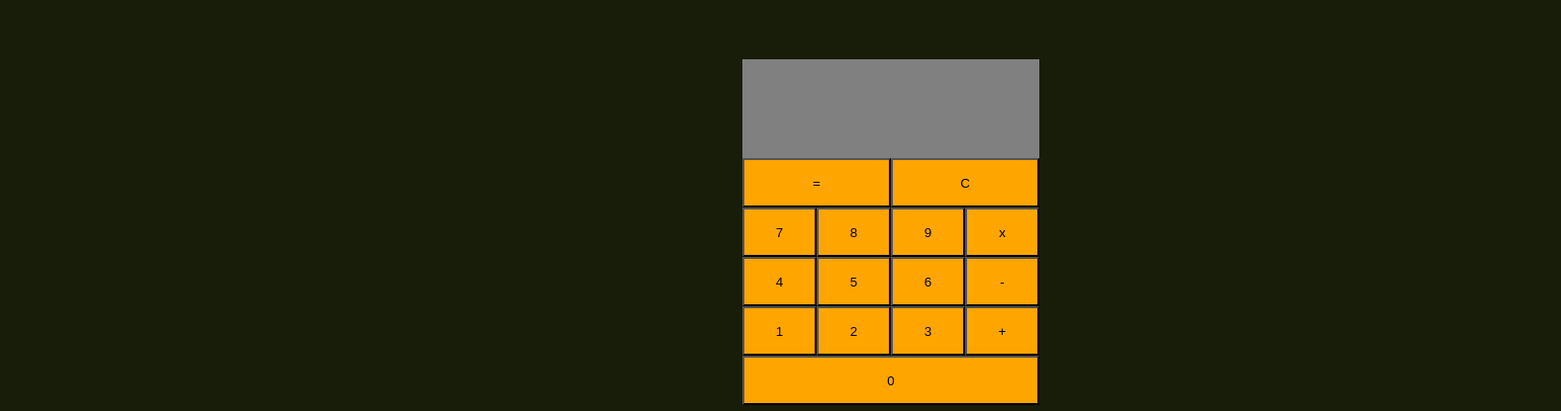
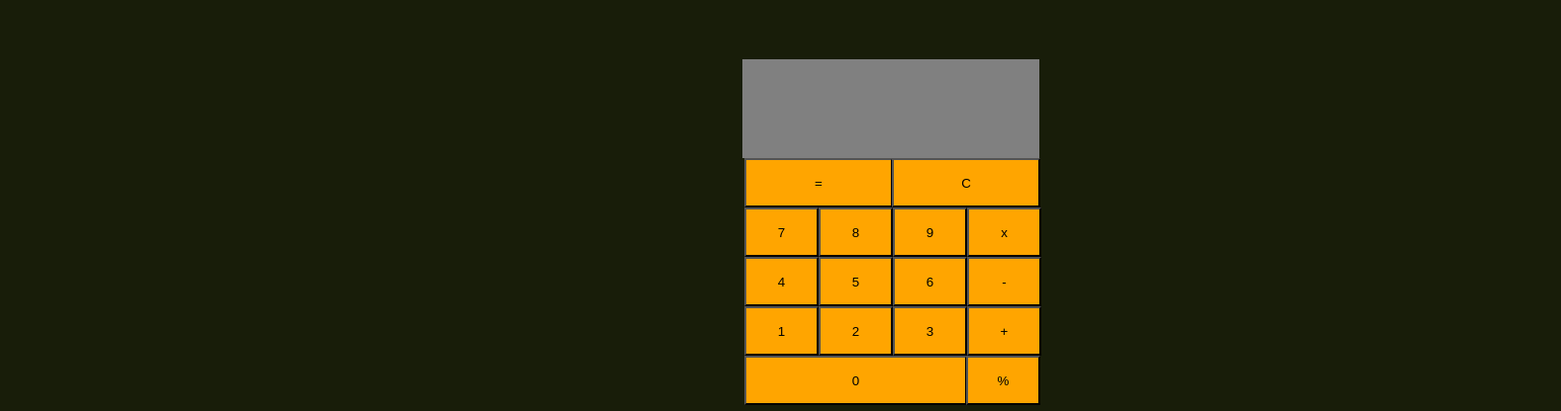
Before and after one commit to Javier19-cmd/Lab_Calculadora, a React (Vite) app in the folder calculadora/: page / in a window 1280 px wide. Shown: the part 340-756 px from the top of the page at 99% size, 1577 px wide, since content can reach past the window. Built offline with nearby package versions, Linux system fonts and the light colour scheme.

Commit message:
agregando la operación módulo

```diff
--- a/calculadora/src/App.css
+++ b/calculadora/src/App.css
@@ -6,14 +6,15 @@ body{
 .Calculadora{
   position: absolute;
   display: flex;
+  left: 77px;
 }
 
 /*Propiedades del botón cero*/
 .Cero{
   position: relative;
-  width: 300px;
+  width: 225px;
   height: 50px;
-  left: 750px;
+  left: 675px;
   top: 600px;
   background: orange;
 }
@@ -141,7 +142,7 @@ body{
   position: relative;
   width: 150px;
   height: 50px;
-  left: -450px;
+  left: -525px;
   top: 400px;
   background: orange;
 }
@@ -151,8 +152,19 @@ body{
   position: relative;
   width: 150px;
   height: 50px;
-  left: -450px;
+  left: -526px;
   top: 400px;
+  background: orange;
+}
+
+
+.Modulo{
+  position: relative;
+  width: 75px;
+  height: 50px;
+  top: 600px;
+  left: -226px;
+  justify-content: center;
   background: orange;
 }
 
--- a/calculadora/src/App.jsx
+++ b/calculadora/src/App.jsx
@@ -23,6 +23,7 @@ import './App.css'
 import suma from './operaciones/suma'
 import resta from './operaciones/resta'
 import multiplicacion from './operaciones/multiplicacion'
+import modulo from './operaciones/modulo'
 
 function App() {
   const [op1, setOp1] = useState('') // Estado de los botones de la calculadora. Guarda el primer valor.
@@ -48,24 +49,11 @@ function App() {
     }
   }
 
-  // Esta función guarda la operación que el usuario presionó.
-  const opera = (e) => {
-    if (operacion === '') {
-      setOperacion(e) // Se guarda el operando que se presionó.
-      // Si en caso no se seleccionó una operación, entonces se pone la operación en el estado.
-    } else {
-      // Si en caso ya hay una operación se settea en otro estado la operación actual.
-      results()
-      setOperacion(e) // Setteando la operación a seguir.
-    }
-  }
-
   // Método que limpia la pantalla de la calculadora.
   const borrar = () => {
     setOp1('')
     setOp2('')
     setOperacion('')
-
   }
 
   // Función que lee las operaciones presionadas.
@@ -73,14 +61,11 @@ function App() {
     if (operacion === '+') { // Apartado de la suma.
       // Este manda a llamar a la suma desde el arhivo suma,
       // que se encuentra en la carpeta de operaciones.
-
       const res = suma(Number(op1), Number(op2))
       // Llenando op1.
       setOp1(res)
       setOp2('')
       setOperacion('')
-
-
     } else if (operacion === '-') { // Apartado de la resta.
       // Este manda a llamar a la operación resta, que se encuentra en la carpeta de operaciones.
       const res = resta(Number(op1), Number(op2))
@@ -92,11 +77,32 @@ function App() {
       // Este manda a llamar a la operación multiplicación,
       // que se encuentra en la carpeta de operaciones.
       // Este manda a llamar a la operación resta, que se encuentra en la carpeta de operaciones.
-      const res = resta(Number(op1), Number(op2))
+      const res = multiplicacion(Number(op1), Number(op2))
       // Llenando op1.
       setOp1(res)
       setOp2('')
       setOperacion('')
+    } else if (operacion === '%') { // Apartado de la operación módulo.
+      // Este manda a llamar a la operación modulo,
+      // que se encuentra en la carpeta de operaciones.
+      // Este manda a llamar a la operación resta, que se encuentra en la carpeta de operaciones.
+      const res = modulo(Number(op1), Number(op2))
+      // Llenando op1.
+      setOp1(res)
+      setOp2('')
+      setOperacion('')
+    }
+  }
+
+  // Esta función guarda la operación que el usuario presionó.
+  const opera = (e) => {
+    if (operacion === '') {
+      setOperacion(e) // Se guarda el operando que se presionó.
+      // Si en caso no se seleccionó una operación, entonces se pone la operación en el estado.
+    } else {
+      // Si en caso ya hay una operación se settea en otro estado la operación actual.
+      results()
+      setOperacion(e) // Setteando la operación a seguir.
     }
   }
 
@@ -140,6 +146,8 @@ function App() {
         <button className='Menos' onClick= { () => { opera('-') } } >-</button>
         { /* Botón para la multiplicación */ }
         <button className='Multiplicacion' onClick= { () => { opera('*') } } >x</button>
+        { /* Botón para el módulo */ }
+        <button className='Modulo' onClick= { () => { opera('%') } } >%</button>
         { /* Botón para la igualdad */ }
         <button className='Igual' onClick= { results } >=</button>
         { /* Botón para borrar */ }
--- /dev/null
+++ b/calculadora/src/operaciones/modulo.jsx
@@ -0,0 +1,20 @@
+// Javier Valle
+// Carnet 20159
+// Esta operacion recibe como parámetro dos números que luego calcula
+// su módulo.
+
+const modulo = (a, b) => {
+  // Se guarda la operación dentro de una variable y luego
+  // se analiza.
+
+  const mod = a % b
+
+  // Si el resultado es menor a cero, entonces se retorna un error.
+  if (mod < 0 || mod > 999999999) {
+    return 'ERROR'
+  }
+
+  return mod // Si no hay error, entonces se retorna el resultado normal.
+}
+
+export default modulo
```
Also changed, not shown: 1 other file (tests, documents, lock files or other folders).
